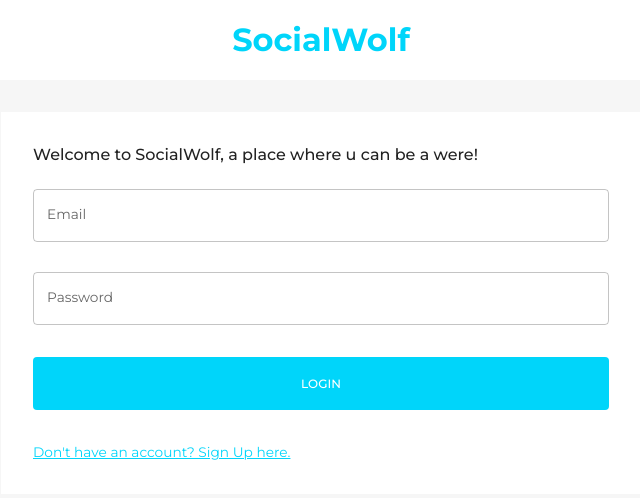
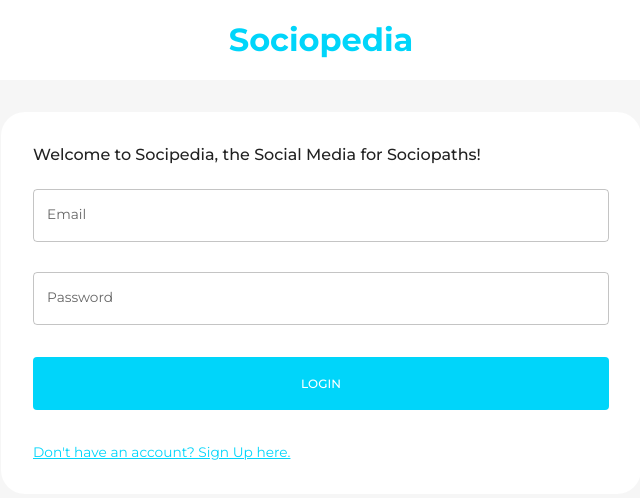
Before and after one commit to Alaukik1911/SocialWolf, a React (Create React App) app in the folder client/: page / in a window 1280 px wide. Shown: the top 498 px of the page, without its empty margins (319-959 px from the left). Built offline with nearby package versions, Linux system fonts and the light colour scheme.

Commit message:
login page index

```diff
--- a/client/src/scenes/loginPage/index.jsx
+++ b/client/src/scenes/loginPage/index.jsx
@@ -1,11 +1,9 @@
 import { Box, Typography, useTheme, useMediaQuery } from "@mui/material";
 import Form from "./Form";
 
-
 const LoginPage = () => {
   const theme = useTheme();
-    const isNonMobileScrees = useMediaQuery("(min-width: 1000px)");
-
+  const isNonMobileScreens = useMediaQuery("(min-width: 1000px)");
   return (
     <Box>
       <Box
@@ -15,19 +13,19 @@ const LoginPage = () => {
         textAlign="center"
       >
         <Typography fontWeight="bold" fontSize="32px" color="primary">
-                SocialWolf
+          Sociopedia
         </Typography>
       </Box>
 
       <Box
-            width={isNonMobileScrees ? "50%" : "93%" }
+        width={isNonMobileScreens ? "50%" : "93%"}
         p="2rem"
         m="2rem auto"
-            borderRadius="1.5prem"
+        borderRadius="1.5rem"
         backgroundColor={theme.palette.background.alt}
       >
-            <Typography fontWeight="500" variant="h5" sx={{ mb: "1.5rem"}}>
-                Welcome to SocialWolf, a place where u can be a were!
+        <Typography fontWeight="500" variant="h5" sx={{ mb: "1.5rem" }}>
+          Welcome to Socipedia, the Social Media for Sociopaths!
         </Typography>
         <Form />
       </Box>
```
Lines whose indentation alone changed are shown as unchanged.
